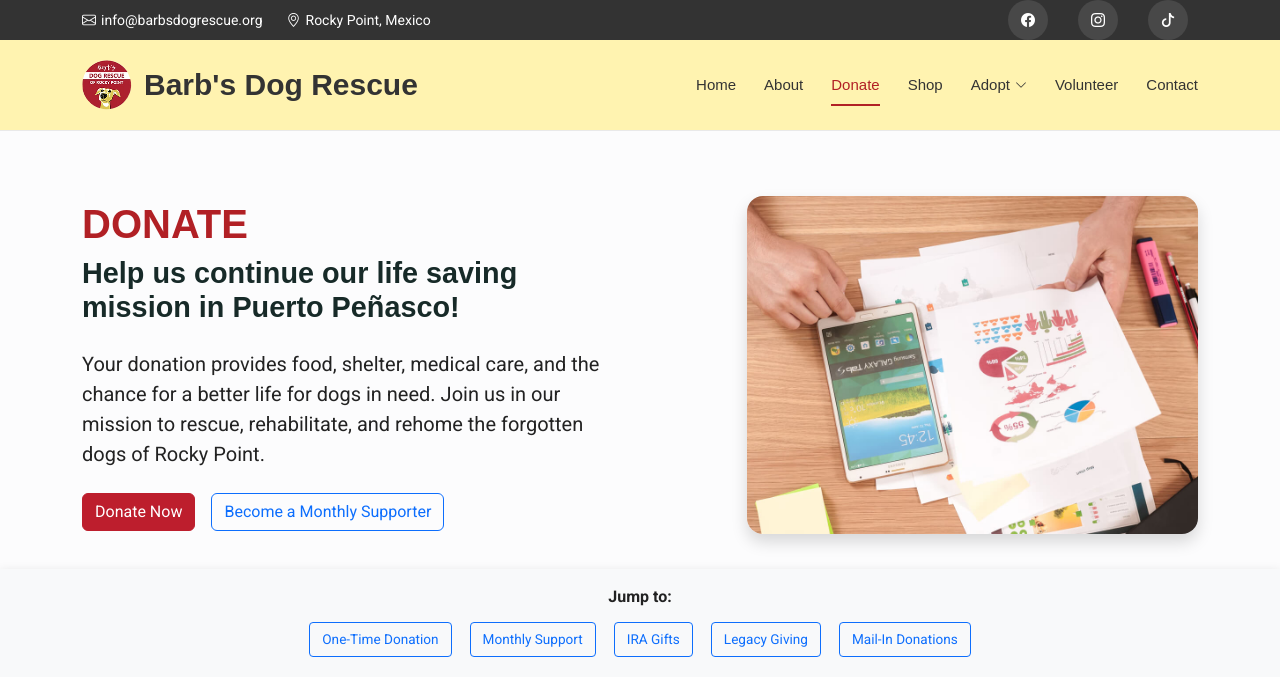
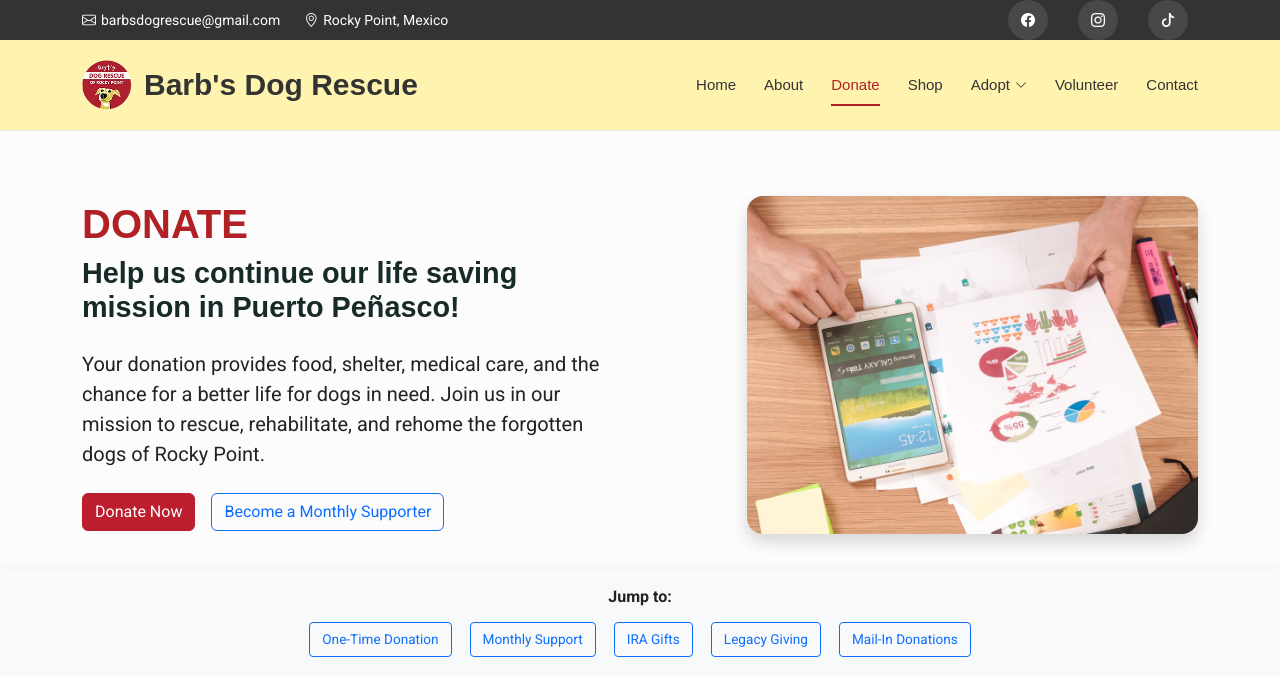
Before and after one commit to charliegriefer/barbs-site, a Flask app: page /donate in a window 1280 px wide. Shown: the top 677 px of the page. Run offline with Flask 3, Linux system fonts and the light colour scheme; some libraries are stand-ins or nearby versions.

Commit message:
Update email address

```diff
--- a/app/templates/partials/navbar.html
+++ b/app/templates/partials/navbar.html
@@ -3,7 +3,7 @@
 <div class="topbar d-flex align-items-center">
     <div class="container d-flex justify-content-center justify-content-md-between">
     <div class="contact-info d-flex align-items-center">
-        <i class="bi bi-envelope d-flex align-items-center"><a href="mailto:info@barbsdogrescue.org">info@barbsdogrescue.org</a></i>
+        <i class="bi bi-envelope d-flex align-items-center"><a href="mailto:info@barbsdogrescue.org">barbsdogrescue@gmail.com</a></i>
         <i class="bi bi-geo-alt d-flex align-items-center ms-4"><span>Rocky Point, Mexico</span></i>
     </div>
     <div class="social-links d-none d-md-flex align-items-center">
```
